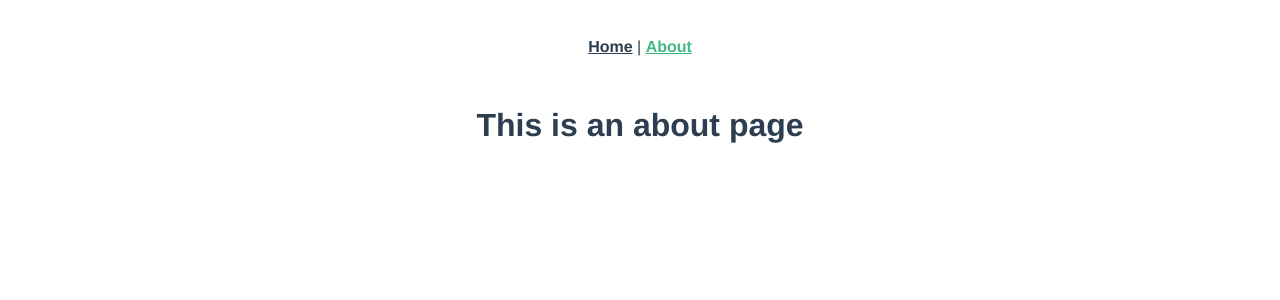
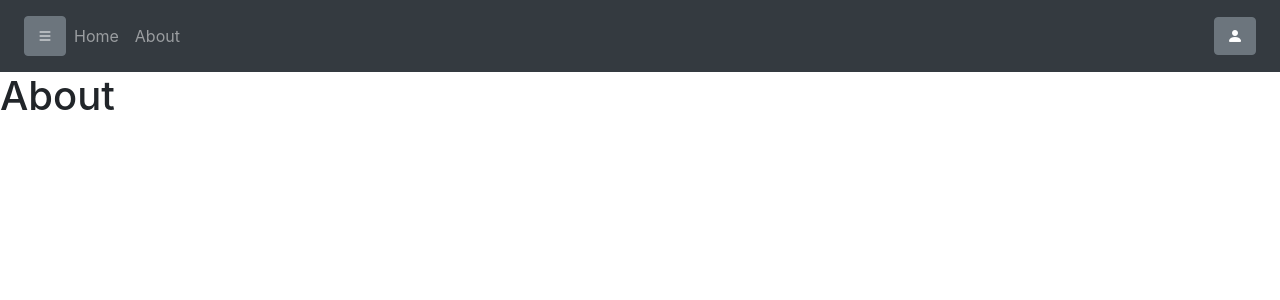
Before and after one commit to ThePetterMaster/vue-template, a Vue app: page /about in a window 1280 px wide. Shown: the top 300 px of the page. Built offline with nearby package versions, Linux system fonts and the light colour scheme.

Commit message:
first commit

```diff
--- a/package.json
+++ b/package.json
@@ -7,6 +7,10 @@
     "build": "vue-cli-service build"
   },
   "dependencies": {
+    "bootstrap": "^4.6.0",
+    "bootstrap-icons": "^1.10.5",
+    "bootstrap-vue": "^2.23.1",
+    "font-awesome": "^4.7.0",
     "vue": "^2.6.14",
     "vue-router": "^3.5.1",
     "vuex": "^3.6.2"
--- a/src/App.vue
+++ b/src/App.vue
@@ -1,32 +1,30 @@
 <template>
   <div id="app">
-    <nav>
-      <router-link to="/">Home</router-link> |
-      <router-link to="/about">About</router-link>
-    </nav>
-    <router-view/>
+    <div>
+      <NavBar/>
+      <b-sidebar id="sidebar-1" title="Sidebar" shadow>
+        <div class="px-3 py-2">
+          <p>
+            Cras mattis consectetur purus sit amet fermentum. Cras justo odio,
+            dapibus ac facilisis in, egestas eget quam. Morbi leo risus, porta
+            ac consectetur ac, vestibulum at eros.
+          </p>
+          <b-img
+            src="https://picsum.photos/500/500/?image=54"
+            fluid
+            thumbnail
+          ></b-img>
+        </div>
+      </b-sidebar>
+    </div>
+    <router-view />
   </div>
 </template>
-
+<script>
+import NavBar from '@/components/NavBar.vue'
+export default {
+  components: { NavBar },
+}
+</script>
 <style lang="scss">
-#app {
-  font-family: Avenir, Helvetica, Arial, sans-serif;
-  -webkit-font-smoothing: antialiased;
-  -moz-osx-font-smoothing: grayscale;
-  text-align: center;
-  color: #2c3e50;
-}
-
-nav {
-  padding: 30px;
-
-  a {
-    font-weight: bold;
-    color: #2c3e50;
-
-    &.router-link-exact-active {
-      color: #42b983;
-    }
-  }
-}
 </style>
--- a/src/components/HelloWorld.vue
+++ /dev/null
@@ -1,58 +0,0 @@
-<template>
-  <div class="hello">
-    <h1>{{ msg }}</h1>
-    <p>
-      For a guide and recipes on how to configure / customize this project,<br>
-      check out the
-      <a href="https://cli.vuejs.org" target="_blank" rel="noopener">vue-cli documentation</a>.
-    </p>
-    <h3>Installed CLI Plugins</h3>
-    <ul>
-      <li><a href="https://github.com/vuejs/vue-cli/tree/dev/packages/%40vue/cli-plugin-router" target="_blank" rel="noopener">router</a></li>
-      <li><a href="https://github.com/vuejs/vue-cli/tree/dev/packages/%40vue/cli-plugin-vuex" target="_blank" rel="noopener">vuex</a></li>
-    </ul>
-    <h3>Essential Links</h3>
-    <ul>
-      <li><a href="https://vuejs.org" target="_blank" rel="noopener">Core Docs</a></li>
-      <li><a href="https://forum.vuejs.org" target="_blank" rel="noopener">Forum</a></li>
-      <li><a href="https://chat.vuejs.org" target="_blank" rel="noopener">Community Chat</a></li>
-      <li><a href="https://twitter.com/vuejs" target="_blank" rel="noopener">Twitter</a></li>
-      <li><a href="https://news.vuejs.org" target="_blank" rel="noopener">News</a></li>
-    </ul>
-    <h3>Ecosystem</h3>
-    <ul>
-      <li><a href="https://router.vuejs.org" target="_blank" rel="noopener">vue-router</a></li>
-      <li><a href="https://vuex.vuejs.org" target="_blank" rel="noopener">vuex</a></li>
-      <li><a href="https://github.com/vuejs/vue-devtools#vue-devtools" target="_blank" rel="noopener">vue-devtools</a></li>
-      <li><a href="https://vue-loader.vuejs.org" target="_blank" rel="noopener">vue-loader</a></li>
-      <li><a href="https://github.com/vuejs/awesome-vue" target="_blank" rel="noopener">awesome-vue</a></li>
-    </ul>
-  </div>
-</template>
-
-<script>
-export default {
-  name: 'HelloWorld',
-  props: {
-    msg: String
-  }
-}
-</script>
-
-<!-- Add "scoped" attribute to limit CSS to this component only -->
-<style scoped lang="scss">
-h3 {
-  margin: 40px 0 0;
-}
-ul {
-  list-style-type: none;
-  padding: 0;
-}
-li {
-  display: inline-block;
-  margin: 0 10px;
-}
-a {
-  color: #42b983;
-}
-</style>
--- /dev/null
+++ b/src/components/NavBar.vue
@@ -0,0 +1,31 @@
+<template>
+  <b-navbar type="dark" variant="dark">
+    <b-navbar-nav class="p-2">
+      <b-button v-b-toggle.sidebar-1><i class="bi bi-list"></i></b-button>
+      <b-nav-item href="/">Home</b-nav-item>
+      <b-nav-item href="/about">About</b-nav-item>
+    </b-navbar-nav>
+    <b-navbar-nav class="ml-auto">
+      <b-dropdown
+        id="dropdown-right"
+        right
+        text="Right align"
+        class="m-2"
+        no-caret
+      >
+        <template #button-content>
+          <i class="bi bi-person-fill"></i>
+        </template>
+        <b-dropdown-item href="#">Meu perfil</b-dropdown-item>
+        <b-dropdown-item href="#">Sair</b-dropdown-item>
+      </b-dropdown>
+    </b-navbar-nav>
+  </b-navbar>
+</template>
+
+<script>
+export default {};
+</script>
+
+<style>
+</style>
--- a/src/views/AboutView.vue
+++ b/src/views/AboutView.vue
@@ -1,5 +1,9 @@
 <template>
-  <div class="about">
-    <h1>This is an about page</h1>
+  <div>
+    <h1>About</h1>
   </div>
 </template>
+
+<script>
+
+</script>
--- a/src/views/HomeView.vue
+++ b/src/views/HomeView.vue
@@ -1,18 +1,17 @@
 <template>
   <div class="home">
-    <img alt="Vue logo" src="../assets/logo.png">
-    <HelloWorld msg="Welcome to Your Vue.js App"/>
+    <h1>Home</h1>
   </div>
 </template>
 
 <script>
 // @ is an alias to /src
-import HelloWorld from '@/components/HelloWorld.vue'
+
 
 export default {
   name: 'HomeView',
   components: {
-    HelloWorld
+
   }
 }
 </script>
```
Also changed, not shown: src/main.js (+8 -0 lines), 1 other file (tests, documents, lock files or other folders).
